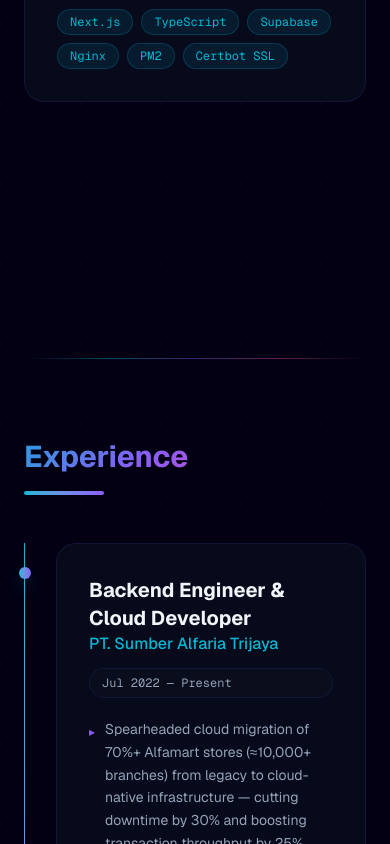
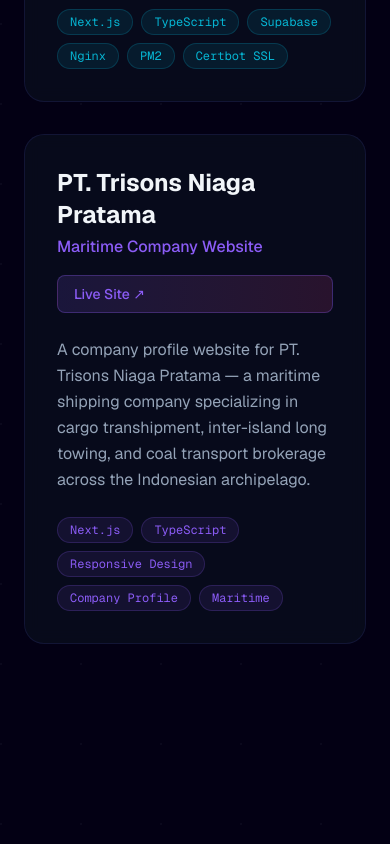
Before and after one commit to MonsterGege/personal-page, a Next.js app: page / in a window 390 px wide. Shown: the part 4537-5381 px from the top of the page. Built offline with nearby package versions, Linux system fonts and the light colour scheme.

Commit message:
feat: add PT. Trisons Niaga Pratama project card

```diff
--- a/src/app/page.tsx
+++ b/src/app/page.tsx
@@ -438,6 +438,7 @@ export default function Home() {
             <div className="h-1 w-20 bg-gradient-to-r from-accent-cyan to-accent-violet rounded-full mb-12" />
           </Reveal>
 
+          <div className="space-y-8">
             <Reveal delay={0.1}>
               <TiltCard className="p-8 md:p-10" glowColor="rgba(6, 182, 212, 0.15)">
                 <div className="flex flex-col md:flex-row md:items-start md:justify-between gap-4 mb-6">
@@ -476,6 +477,47 @@ export default function Home() {
                 </div>
               </TiltCard>
             </Reveal>
+
+            <Reveal delay={0.2}>
+              <TiltCard className="p-8 md:p-10" glowColor="rgba(139, 92, 246, 0.15)">
+                <div className="flex flex-col md:flex-row md:items-start md:justify-between gap-4 mb-6">
+                  <div>
+                    <h3 className="text-2xl font-bold text-foreground mb-1">
+                      PT. Trisons Niaga Pratama
+                    </h3>
+                    <p className="text-accent-violet font-medium">
+                      Maritime Company Website
+                    </p>
+                  </div>
+                  <a
+                    href="https://trisons.schum.web.id"
+                    target="_blank"
+                    rel="noopener noreferrer"
+                    className="inline-flex items-center gap-2 px-4 py-2 rounded-lg text-sm font-medium bg-gradient-to-r from-accent-violet/15 to-accent-pink/15 border border-accent-violet/30 text-accent-violet hover:border-accent-violet/60 hover:shadow-lg hover:shadow-accent-violet/10 transition-all whitespace-nowrap"
+                  >
+                    Live Site ↗
+                  </a>
+                </div>
+                <p className="text-muted leading-relaxed mb-6">
+                  A company profile website for PT. Trisons Niaga Pratama — a maritime shipping company
+                  specializing in cargo transhipment, inter-island long towing, and coal transport brokerage
+                  across the Indonesian archipelago.
+                </p>
+                <div className="flex flex-wrap gap-2">
+                  {["Next.js", "TypeScript", "Responsive Design", "Company Profile", "Maritime"].map(
+                    (tech) => (
+                      <span
+                        key={tech}
+                        className="px-3 py-1 rounded-full text-xs font-mono bg-accent-violet/10 border border-accent-violet/20 text-accent-violet"
+                      >
+                        {tech}
+                      </span>
+                    )
+                  )}
+                </div>
+              </TiltCard>
+            </Reveal>
+          </div>
         </div>
       </section>
 
```
Lines whose indentation alone changed are shown as unchanged.
